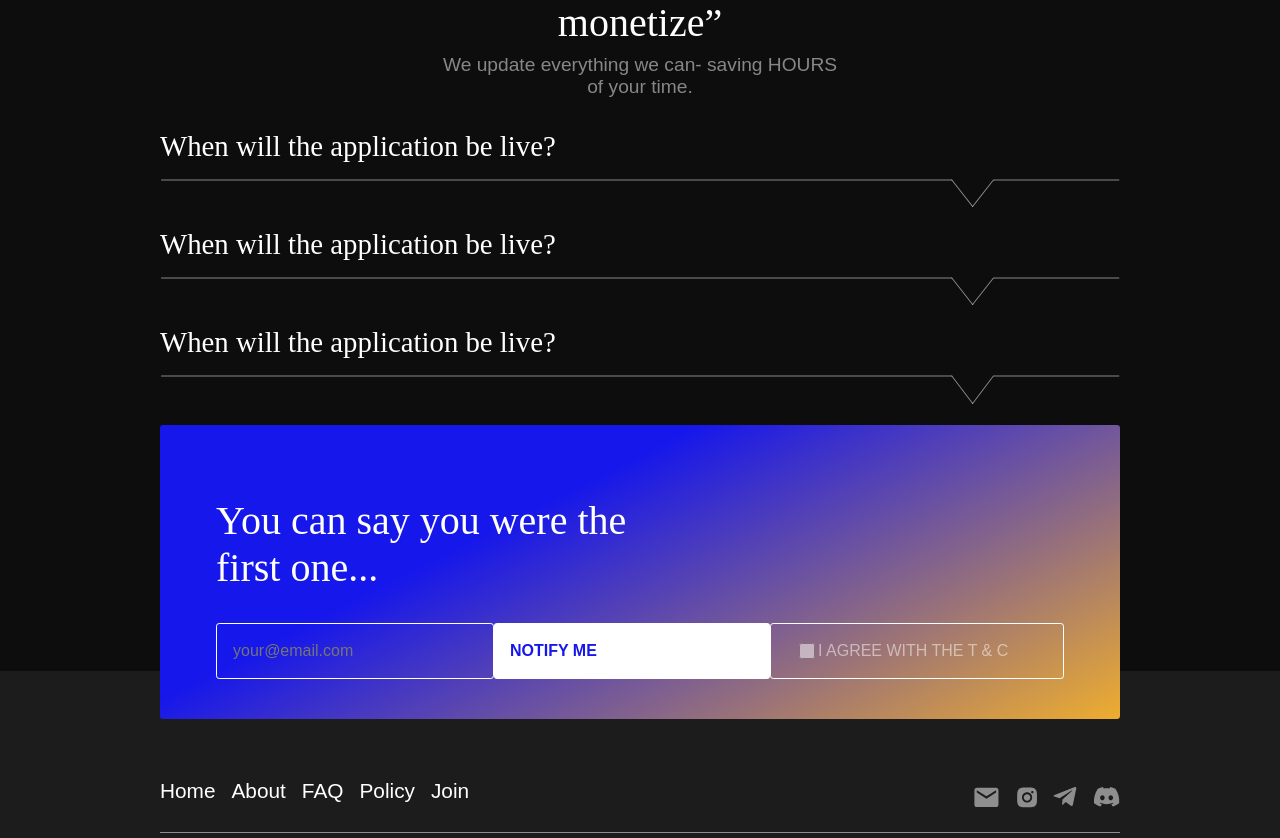
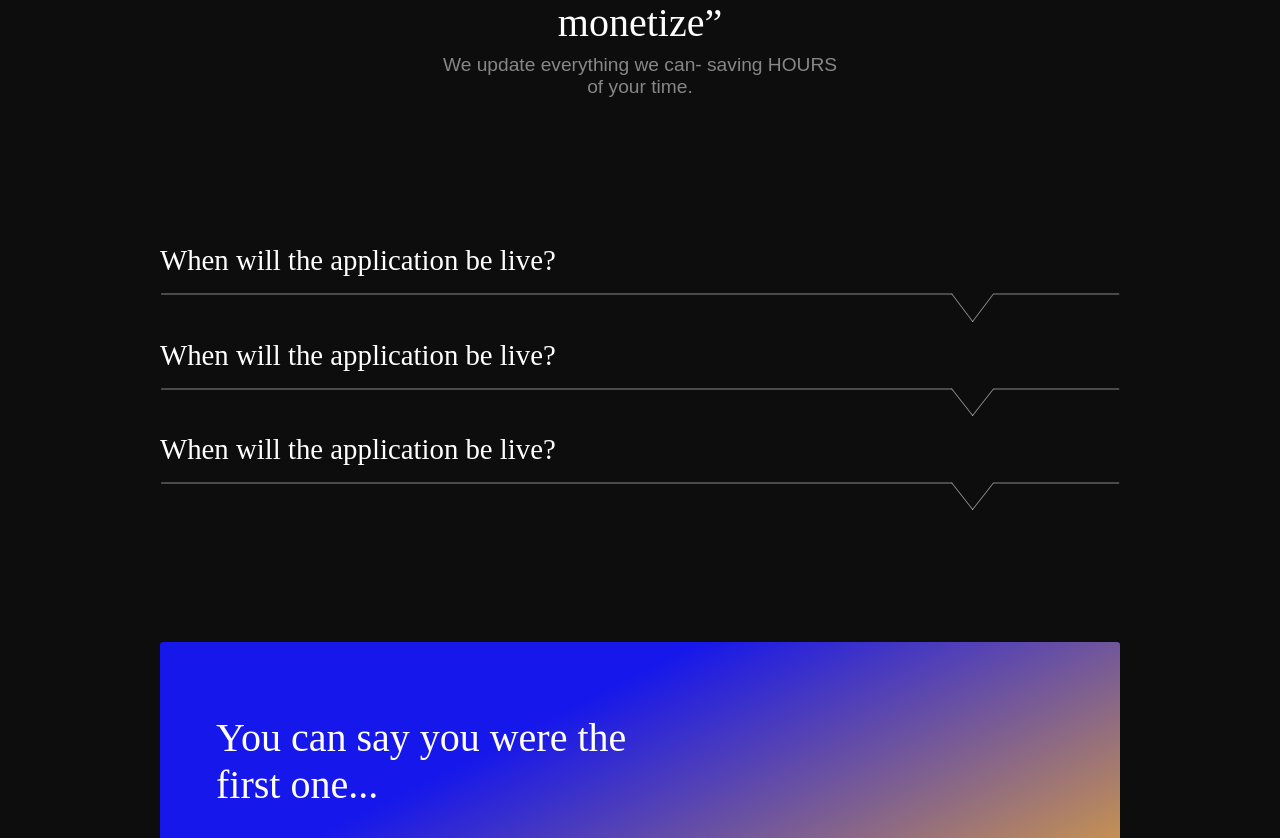
Before and after one commit to viralistic/BOLDLYNK, a Next.js app: page / in a window 1280 px wide. Shown: the part 560-1398 px from the top of the page. Built offline with nearby package versions, Linux system fonts and the light colour scheme.

Commit message:
min-height added to faq

```diff
--- a/src/components/Faq/Faq.module.css
+++ b/src/components/Faq/Faq.module.css
@@ -1,5 +1,9 @@
 .faq {
+    min-height: 32rem;
     max-width: 60rem;
     margin: 0 auto;
     transition: .3s ease-in-out;
+    display: flex;
+    flex-direction: column;
+    justify-content: center;
 }
```
